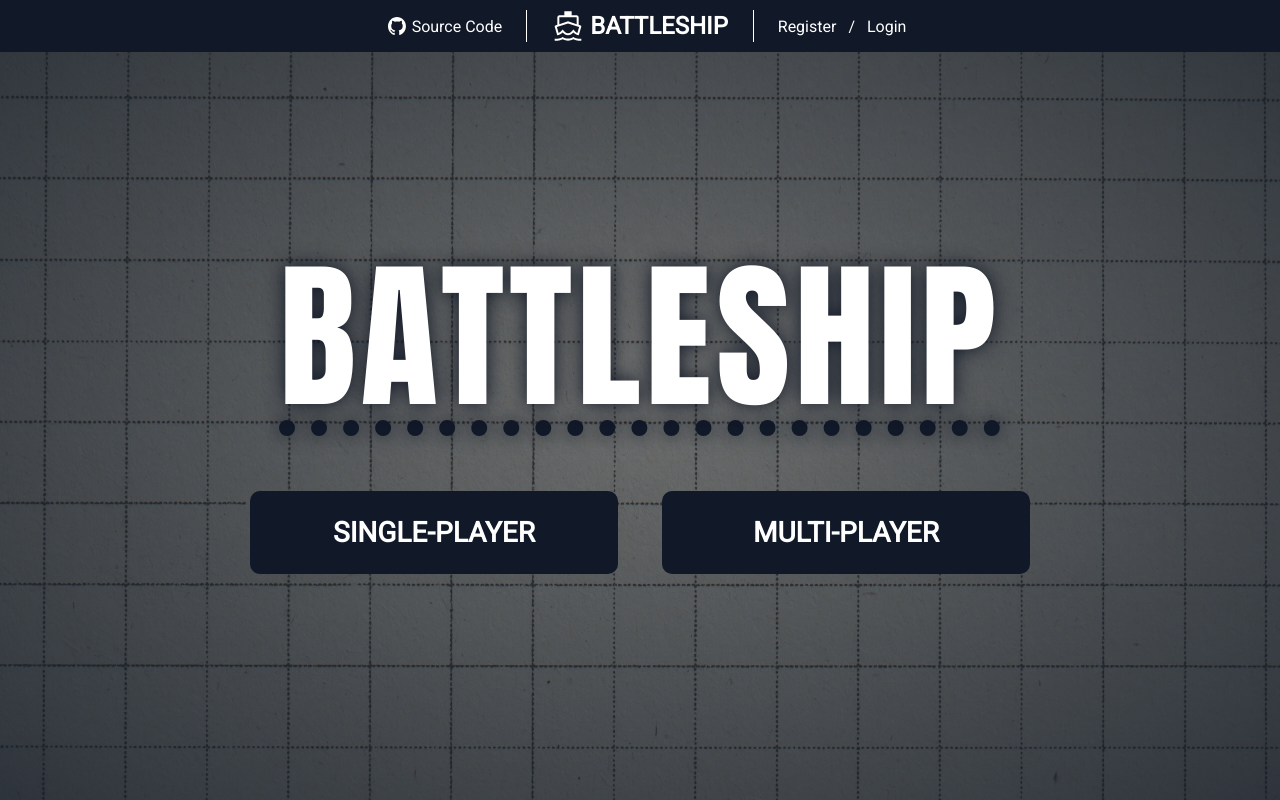
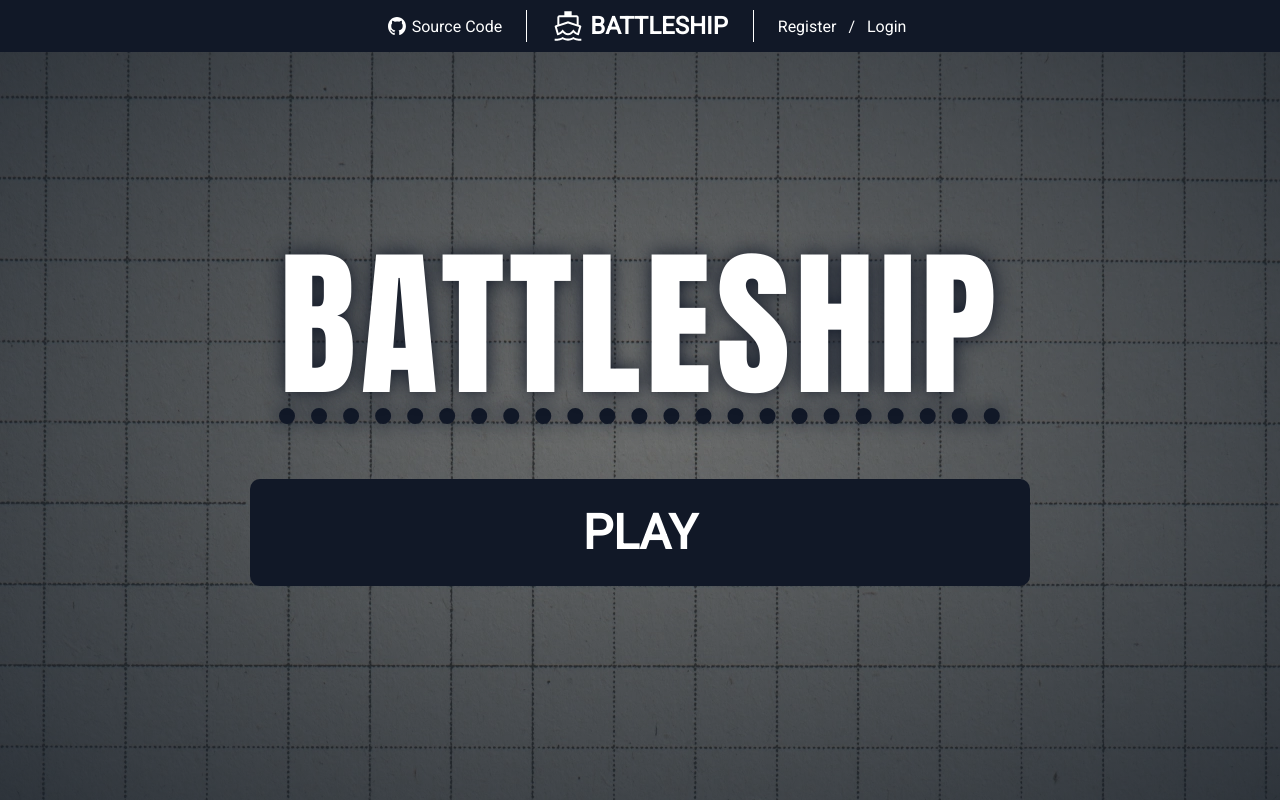
Before and after one commit to ovvosystem/battleship, a Flask app: page / in a window 1280 px wide. Run offline with Flask 3, Linux system fonts and the light colour scheme.

Commit message:
refact: replace homepage buttons to single button

```diff
--- a/server/static/style.css
+++ b/server/static/style.css
@@ -194,11 +194,11 @@ li {
     text-shadow: 0px 0px 20px #111827;
 }
 
-#mode-selection {
+#button-container {
     width: 100%;
 }
 
-#mode-selection button {
+#button-container button {
     flex: 1;
     padding: 25px;
     margin: 10px;
@@ -212,7 +212,7 @@ li {
     transition: all .2s ease-in-out; /* Animate button on hover */
 }
 
-#mode-selection button:hover {
+#button-container button:hover {
     transform: scale(1.15);
     background-color: #030920;
 }
--- a/server/templates/index.html
+++ b/server/templates/index.html
@@ -3,9 +3,8 @@
 <span class="background flex flex-center">
     <div id="main-menu" class="flex flex-1 flex-center flex-column gap-large">
         <h1 id="title" class="flex flex-center gap-small font-impact">BATTLESHIP</h1>
-        <div id="mode-selection" class="flex gap-large font-roboto">
-            <button class="text-m text-bold">SINGLE-PLAYER</button>
-            <button class="text-m text-bold">MULTI-PLAYER</button>
+        <div id="button-container" class="flex gap-large font-roboto">
+            <button class="text-l text-bold">PLAY</button>
         </div>
     </div>
 </span>
```
